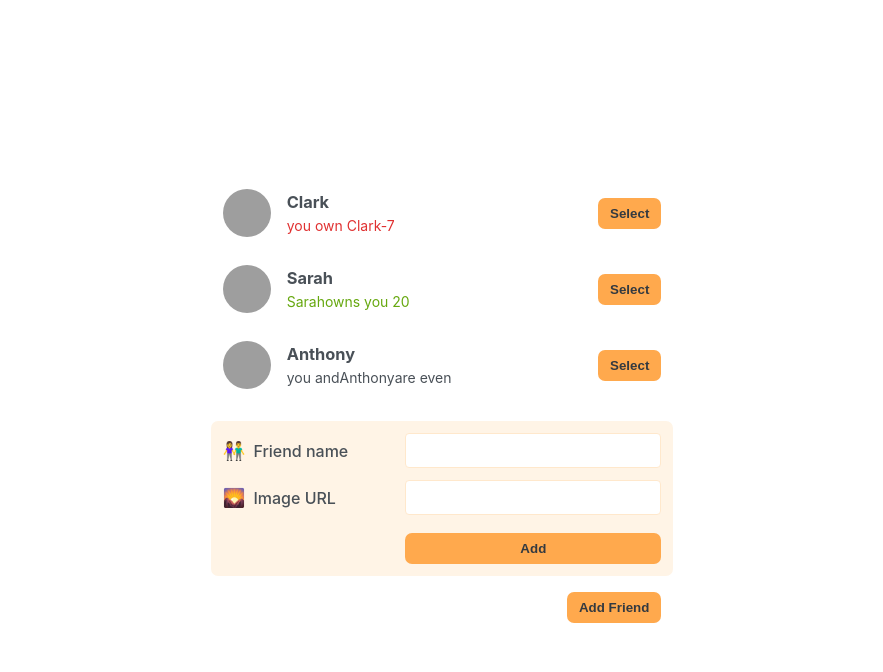
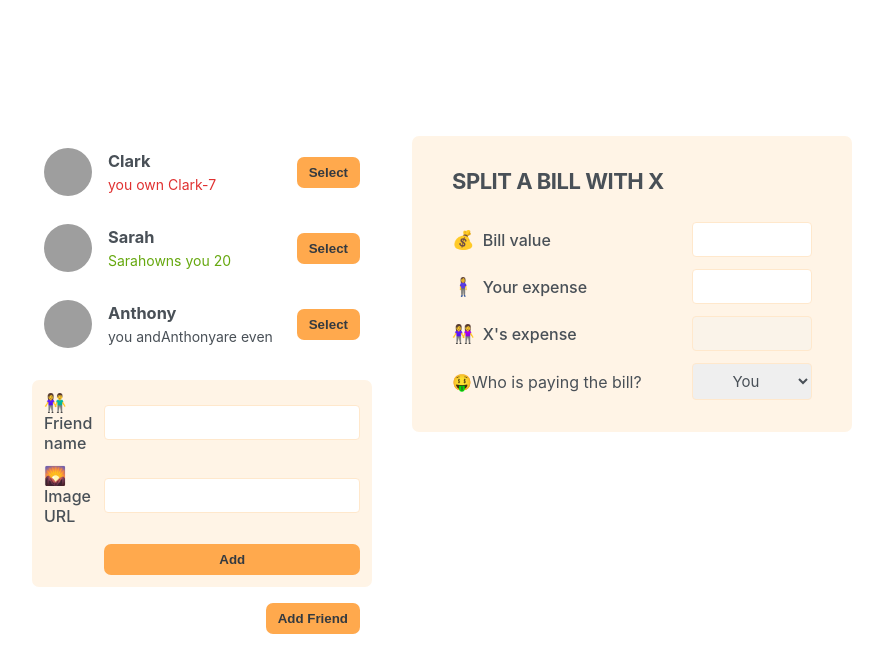
Before and after one commit to seldakabir/eat-n-2, a React (Create React App) app: page / in a window 1280 px wide. Shown: the top 672 px of the page, without its empty margins (198-1081 px from the left). Built offline with nearby package versions, Linux system fonts and the light colour scheme; grey boxes are pictures that could not be loaded.

Commit message:
CreateSplitBill

```diff
--- a/src/App.js
+++ b/src/App.js
@@ -20,13 +20,14 @@ const initialFriends = [
 ];
 export default function App() {
   const data=initialFriends
-  return <div >
+  return <div className="app">
      <div className="sidebar">
       <FriendList data={data} />
       <AddFriend/>
       <Button>Add Friend</Button>
 
-      </div>
+    </div>
+       <SplitBill/>
   </div>
 }
 
@@ -58,9 +59,27 @@ function Button({ children }) {
 function AddFriend() {
   return <form className="form-add-friend">
     <label>👫 Friend name</label>
-    <input></input>
+    <input type="text"></input>
      <label>🌄 Image URL</label>
-    <input></input>
+    <input type="text"></input>
     <Button>Add</Button>
   </form>
 }
+
+function SplitBill() {
+  return <form className="form-split-bill" >
+    <h2>Split a bill with X</h2>
+<label>💰 Bill value</label>
+    <input type="text"></input>
+    <label>🧍‍♀️ Your expense</label>
+    <input type="text"></input>
+    <label>👭 X's expense</label>
+    <input type="text" disabled></input>
+   <lable>🤑Who is paying the bill?</lable>
+    <select>
+      <option>You</option>
+      <option>X</option>
+    </select>
+
+  </form>
+}
```
